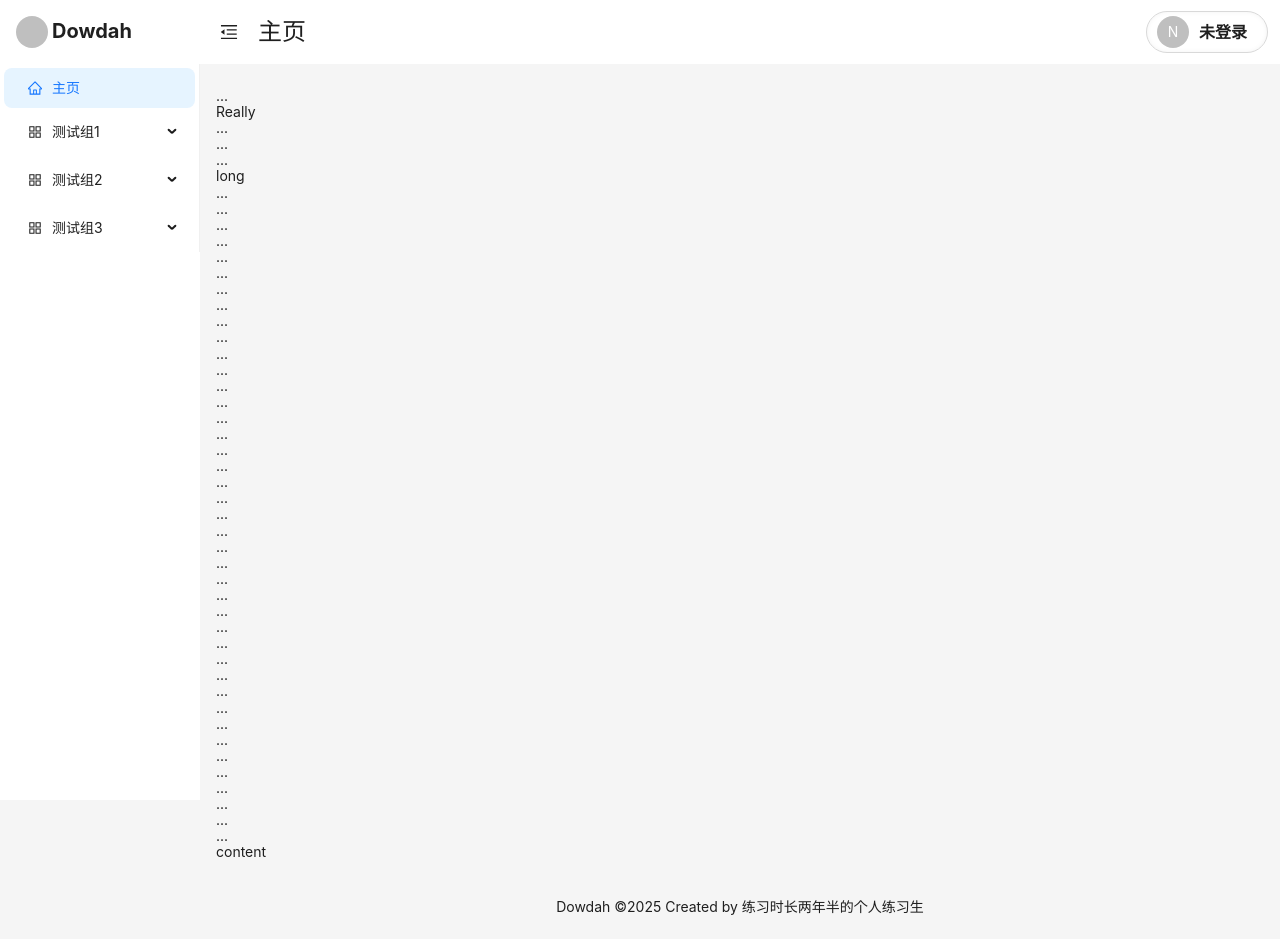
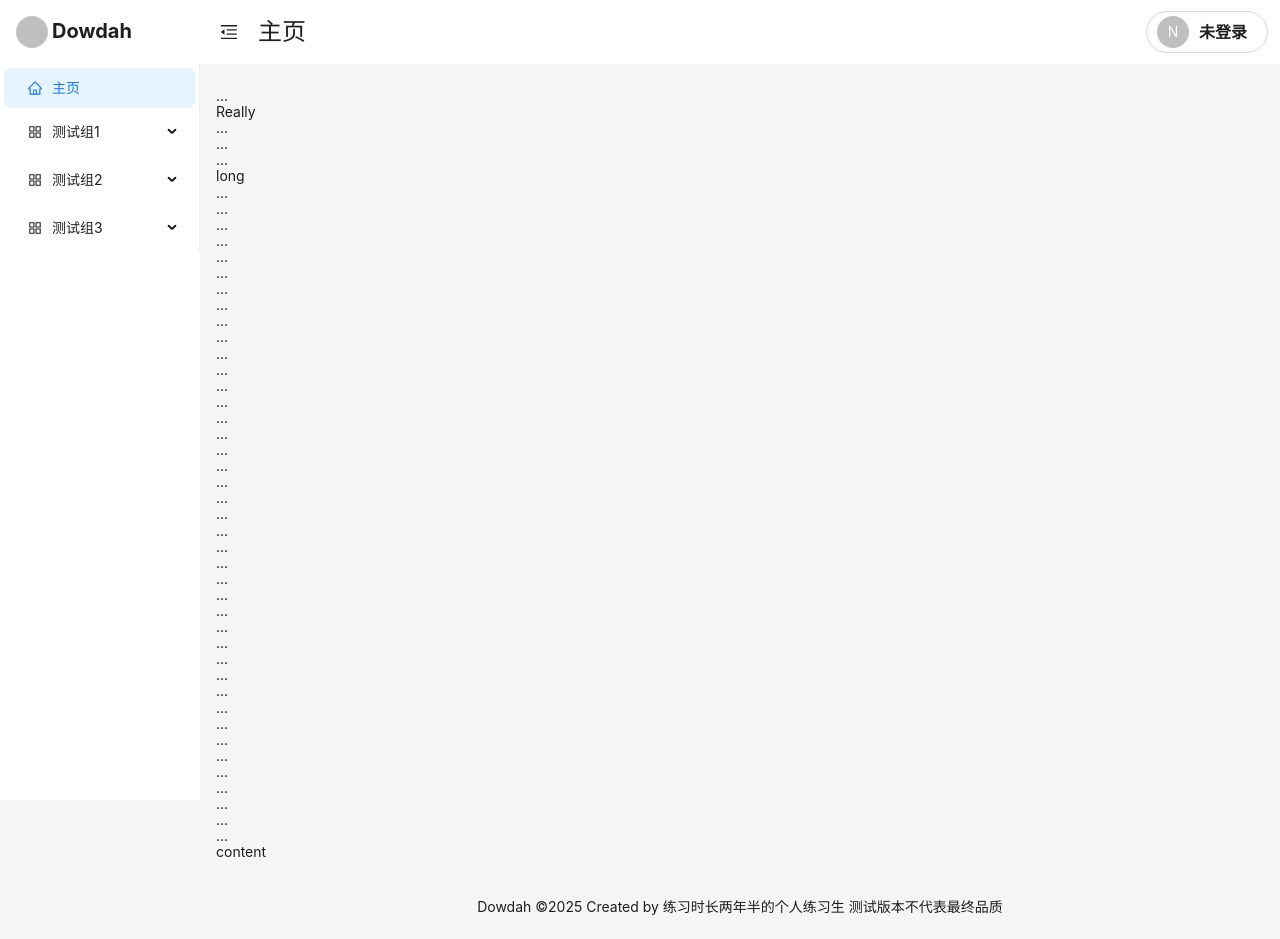
Before and after one commit to dowdah/dowdah-web, a Vue app in the folder frontend/: page / in a window 1280 px wide. Built offline with nearby package versions, Linux system fonts and the light colour scheme.

Commit message:
Add content to footer

```diff
--- a/frontend/src/App.vue
+++ b/frontend/src/App.vue
@@ -18,7 +18,7 @@
         <router-view></router-view>
       </a-layout-content>
       <a-layout-footer style="text-align: center">
-        {{ title }} ©{{ currentYear }} Created by 练习时长两年半的个人练习生
+        {{ title }} ©{{ currentYear }} Created by 练习时长两年半的个人练习生 测试版本不代表最终品质
       </a-layout-footer>
     </a-layout>
   </a-layout>
```
